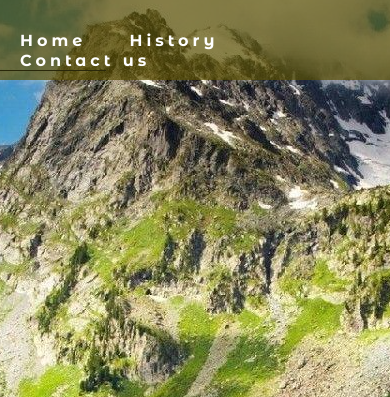
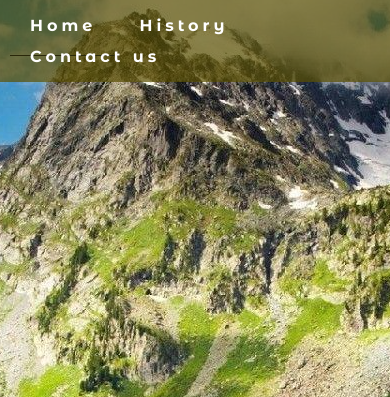
Before and after one commit to KaltrinaBM/kosovo-country, a plain HTML site: page index.html in a window 390 px wide. Shown: the top 397 px of the page. Drawn offline with Linux system fonts and the light colour scheme.

Commit message:
Update position for menu on different mobile device

```diff
--- a/assets/css/style.css
+++ b/assets/css/style.css
@@ -427,3 +427,16 @@ footer {
         width: 250px;
     }
 }
+
+@media screen and (max-width: 480px) {
+    #menu {
+        display: block;
+        width: auto;
+        height:auto;
+        padding: 10px;
+        line-height: 30px;
+
+    }
+
+
+}
```
